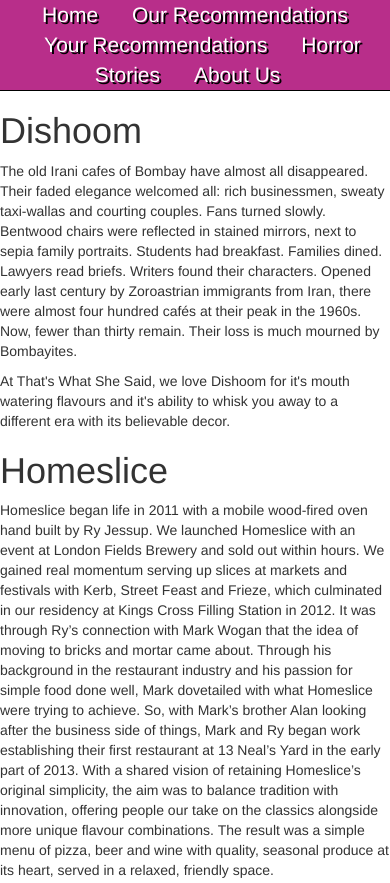
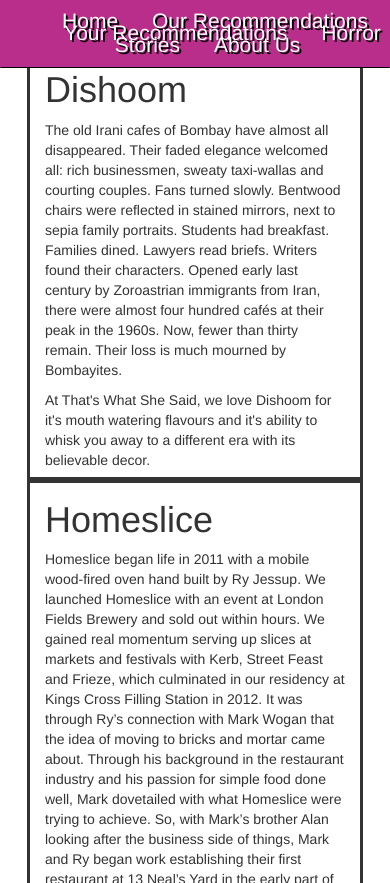
Before and after one commit to RoEdey/RoEdey.github.io, a plain HTML site: page our_recommendations.html in a window 390 px wide. Shown: the top 883 px of the page. Drawn offline with nearby package versions, Linux system fonts and the light colour scheme.

Commit message:
Attempted to make the navbar responsive and failed

```diff
--- a/our_recommendations.html
+++ b/our_recommendations.html
@@ -18,8 +18,10 @@
 </head>
 <body>
 	<header>
-	<div class="nav">
-		<ul>
+
+		<nav id="navbar" class="navbar">
+			<div class="NavContainer">
+				<ul class="NavText">
 		  			<li><a href="index.html">Home</a></li>
 				  	<li><a href="our_recommendations.html">Our Recommendations</a></li>
 		  			<li><a href="##">Your Recommendations</a></li>
@@ -27,6 +29,8 @@
 		  			<li><a href="##">About Us</a></li>
 				</ul>
 			</div>
+		</nav>
+
 	</header>
 	<div class="row">
 		<div class="col-sm-4">
--- a/recommendations.css
+++ b/recommendations.css
@@ -1,23 +1,69 @@
-.nav ul{
+
+#navbar{
+
+    position:fixed;
+    transition: all .5s ease;
     list-style-type: none;
+    top:0;
+    width: 100%;
+    z-index: 999;
     margin: 0;
-    padding: 0;
+    padding: 15px 0px 5px 0px;
     background-color: #b82e8a;
     border-bottom: 1px solid #000;
     text-align: center;
+    line-height: 10px;
+    -webkit-transition: height .5s, line-height .5s; /* Safari */
+    transition: height .5s, line-height .5s;
+
 }
-.nav li{
-	display: inline;
-	margin: 0px 15px 0px 15px;
+.NavContainer li{
+
+
+  display: inline;
+  text-align: center;
+	margin: 20px 15px 0px 15px;
+  padding: 10px 0px 0px
+
 }
-.nav a {
+.NavContainer a {
+
   text-decoration: none;
   font-size: 1.5em;
   text-shadow: 2px 2px #000;
   color: #fff;
   transition: .3s background-color;
+  opacity: 1;
+
  }
 
- .nav a:hover {
+ .NavContainer a:hover {
+
   background-color: #d65cae;
+  font-weight:bold;
+
 }
+
+.row{
+
+  margin: 50px 30px 30px 30px;
+
+}
+
+.col-sm-4{
+  outline-style: solid;
+  outline-width: 3px;
+  overflow: hidden;
+  max-height: 700px;
+}
+
+@media (max-width: 600px){
+  .sticky .menu{
+    top: 0;
+    .hamburger{
+      background: #6E7982;
+      &::before, &::after{
+        background: #6E7982;
+      }
+    }
+  }
```
Lines whose indentation alone changed are shown as unchanged.
